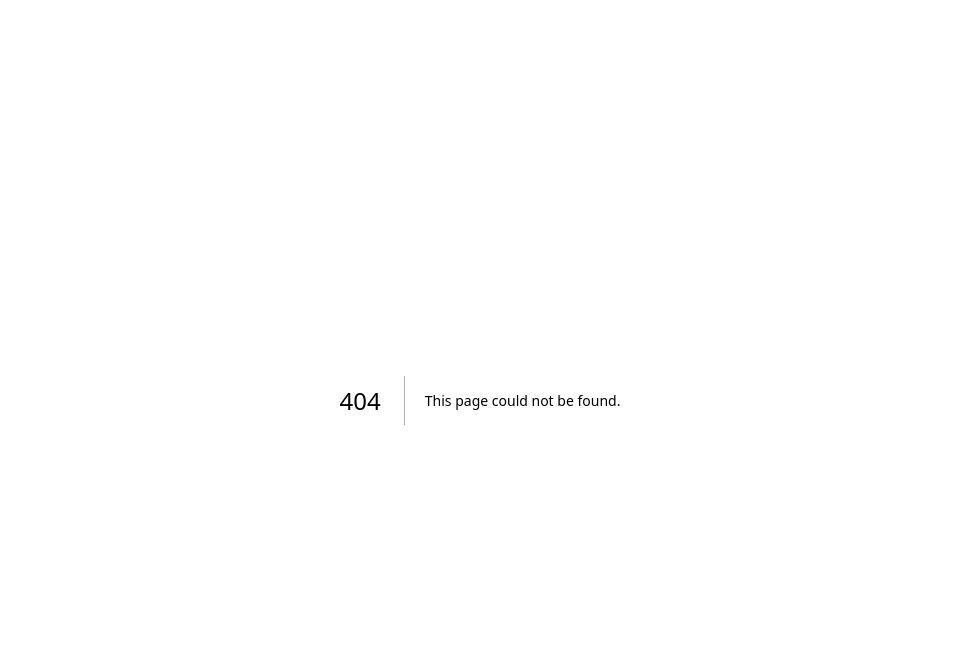
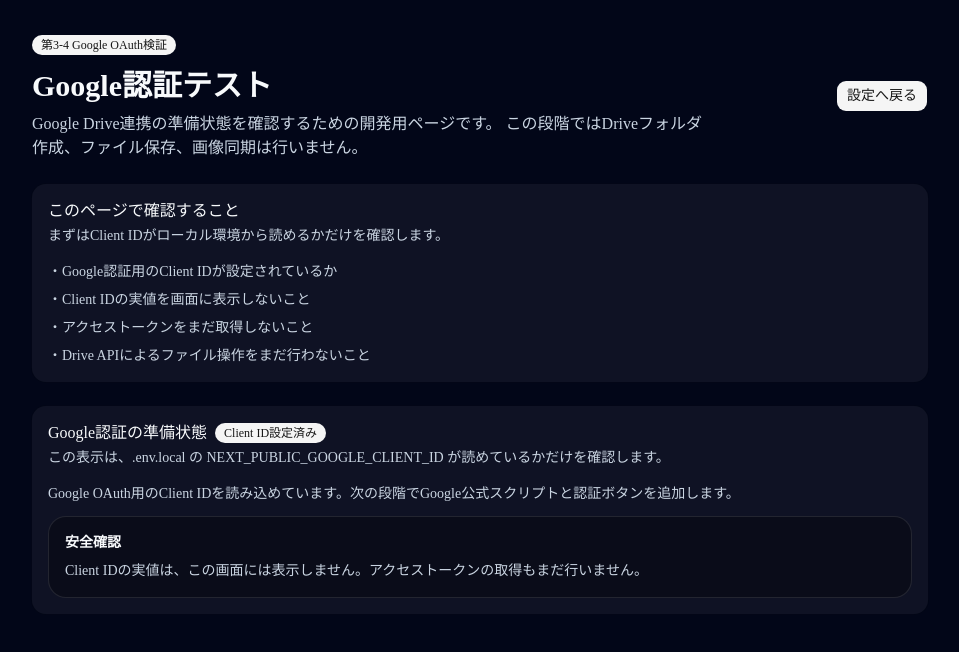
Before and after one commit to hamakirin1230/ipad-slideshow-pwa, a Next.js app: page /ipad-slideshow-pwa/auth-test in a window 1280 px wide. Before the commit this address had no page. Shown: the top 652 px of the page, without its empty margins (160-1119 px from the left). Built offline with nearby package versions, Linux system fonts and the light colour scheme; no server answers.

Commit message:
Add auth test page skeleton

```diff
--- /dev/null
+++ b/src/app/auth-test/auth-test-panel.tsx
@@ -0,0 +1,49 @@
+"use client";
+
+import { Badge } from "@/components/ui/badge";
+import {
+  Card,
+  CardContent,
+  CardDescription,
+  CardHeader,
+  CardTitle,
+} from "@/components/ui/card";
+import { hasGoogleClientId } from "@/lib/google-auth";
+
+export function AuthTestPanel() {
+  const hasClientId = hasGoogleClientId();
+
+  return (
+    <Card className="border-white/10 bg-white/5 text-slate-50">
+      <CardHeader>
+        <div className="flex flex-wrap items-center gap-2">
+          <CardTitle>Google認証の準備状態</CardTitle>
+          <Badge variant={hasClientId ? "secondary" : "destructive"}>
+            {hasClientId ? "Client ID設定済み" : "Client ID未設定"}
+          </Badge>
+        </div>
+        <CardDescription className="text-slate-300">
+          この表示は、.env.local の NEXT_PUBLIC_GOOGLE_CLIENT_ID が読めているかだけを確認します。
+        </CardDescription>
+      </CardHeader>
+      <CardContent className="space-y-3 text-sm text-slate-300">
+        {hasClientId ? (
+          <p>
+            Google OAuth用のClient IDを読み込めています。次の段階でGoogle公式スクリプトと認証ボタンを追加します。
+          </p>
+        ) : (
+          <p>
+            Client IDを読み込めていません。.env.local の変数名、保存状態、開発サーバーの再起動が必要かを確認してください。
+          </p>
+        )}
+
+        <div className="rounded-2xl border border-white/10 bg-black/30 p-4">
+          <p className="font-semibold text-slate-50">安全確認</p>
+          <p className="mt-2">
+            Client IDの実値は、この画面には表示しません。アクセストークンの取得もまだ行いません。
+          </p>
+        </div>
+      </CardContent>
+    </Card>
+  );
+}
--- /dev/null
+++ b/src/app/auth-test/page.tsx
@@ -0,0 +1,50 @@
+import Link from "next/link";
+import { Badge } from "@/components/ui/badge";
+import { Button } from "@/components/ui/button";
+import {
+  Card,
+  CardContent,
+  CardDescription,
+  CardHeader,
+  CardTitle,
+} from "@/components/ui/card";
+import { AuthTestPanel } from "./auth-test-panel";
+
+export default function AuthTestPage() {
+  return (
+    <main className="min-h-screen bg-slate-950 px-6 py-8 text-slate-50">
+      <div className="mx-auto flex w-full max-w-4xl flex-col gap-6">
+        <div className="flex flex-col gap-3 sm:flex-row sm:items-center sm:justify-between">
+          <div>
+            <Badge variant="secondary">第3-4 Google OAuth検証</Badge>
+            <h1 className="mt-3 text-3xl font-bold">Google認証テスト</h1>
+            <p className="mt-2 max-w-2xl text-slate-300">
+              Google Drive連携の準備状態を確認するための開発用ページです。
+              この段階ではDriveフォルダ作成、ファイル保存、画像同期は行いません。
+            </p>
+          </div>
+          <Button asChild variant="secondary">
+            <Link href="/settings">設定へ戻る</Link>
+          </Button>
+        </div>
+
+        <Card className="border-white/10 bg-white/5 text-slate-50">
+          <CardHeader>
+            <CardTitle>このページで確認すること</CardTitle>
+            <CardDescription className="text-slate-300">
+              まずはClient IDがローカル環境から読めるかだけを確認します。
+            </CardDescription>
+          </CardHeader>
+          <CardContent className="space-y-2 text-sm text-slate-300">
+            <p>・Google認証用のClient IDが設定されているか</p>
+            <p>・Client IDの実値を画面に表示しないこと</p>
+            <p>・アクセストークンをまだ取得しないこと</p>
+            <p>・Drive APIによるファイル操作をまだ行わないこと</p>
+          </CardContent>
+        </Card>
+
+        <AuthTestPanel />
+      </div>
+    </main>
+  );
+}
--- a/src/app/settings/page.tsx
+++ b/src/app/settings/page.tsx
@@ -121,6 +121,19 @@
           ))}
         </section>
 
+        <Card className="border-white/10 bg-white/5 text-slate-50">
+  <CardHeader>
+    <CardTitle>開発用ページ</CardTitle>
+    <CardDescription className="text-slate-300">
+      Google OAuthの接続確認用ページです。Drive作成・manifest保存はまだ行いません。
+    </CardDescription>
+  </CardHeader>
+  <CardContent>
+    <Button asChild variant="secondary">
+      <Link href="/auth-test">Google認証テストを開く</Link>
+    </Button>
+  </CardContent>
+</Card>
         <section className="grid gap-4 lg:grid-cols-2">
           <Card className="border-white/10 bg-white/5 text-slate-50">
             <CardHeader>
--- /dev/null
+++ b/src/lib/google-auth.ts
@@ -0,0 +1,9 @@
+export const DRIVE_FILE_SCOPE = "https://www.googleapis.com/auth/drive.file";
+
+export function getGoogleClientId() {
+  return process.env.NEXT_PUBLIC_GOOGLE_CLIENT_ID ?? "";
+}
+
+export function hasGoogleClientId() {
+  return getGoogleClientId().length > 0;
+}
```
